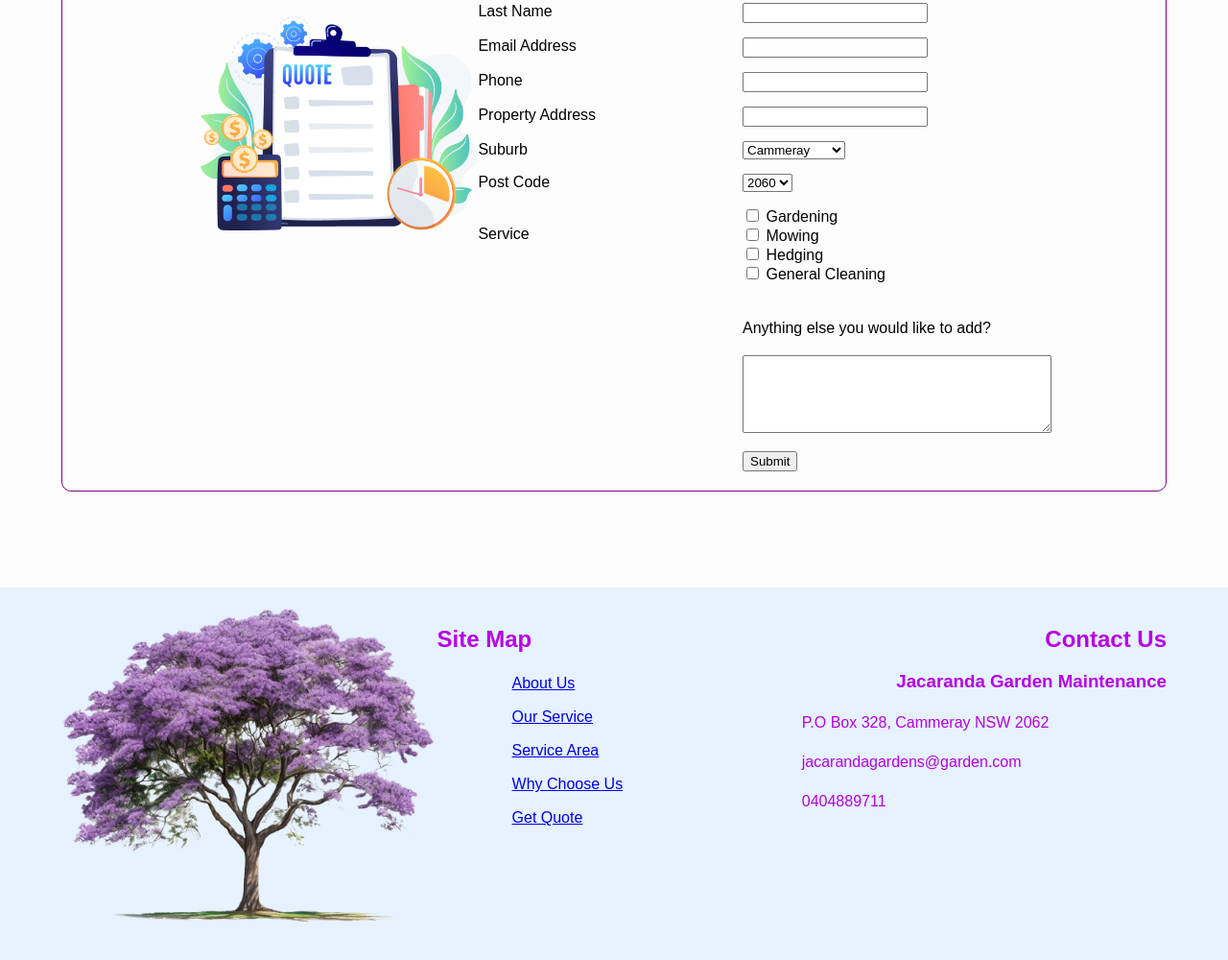
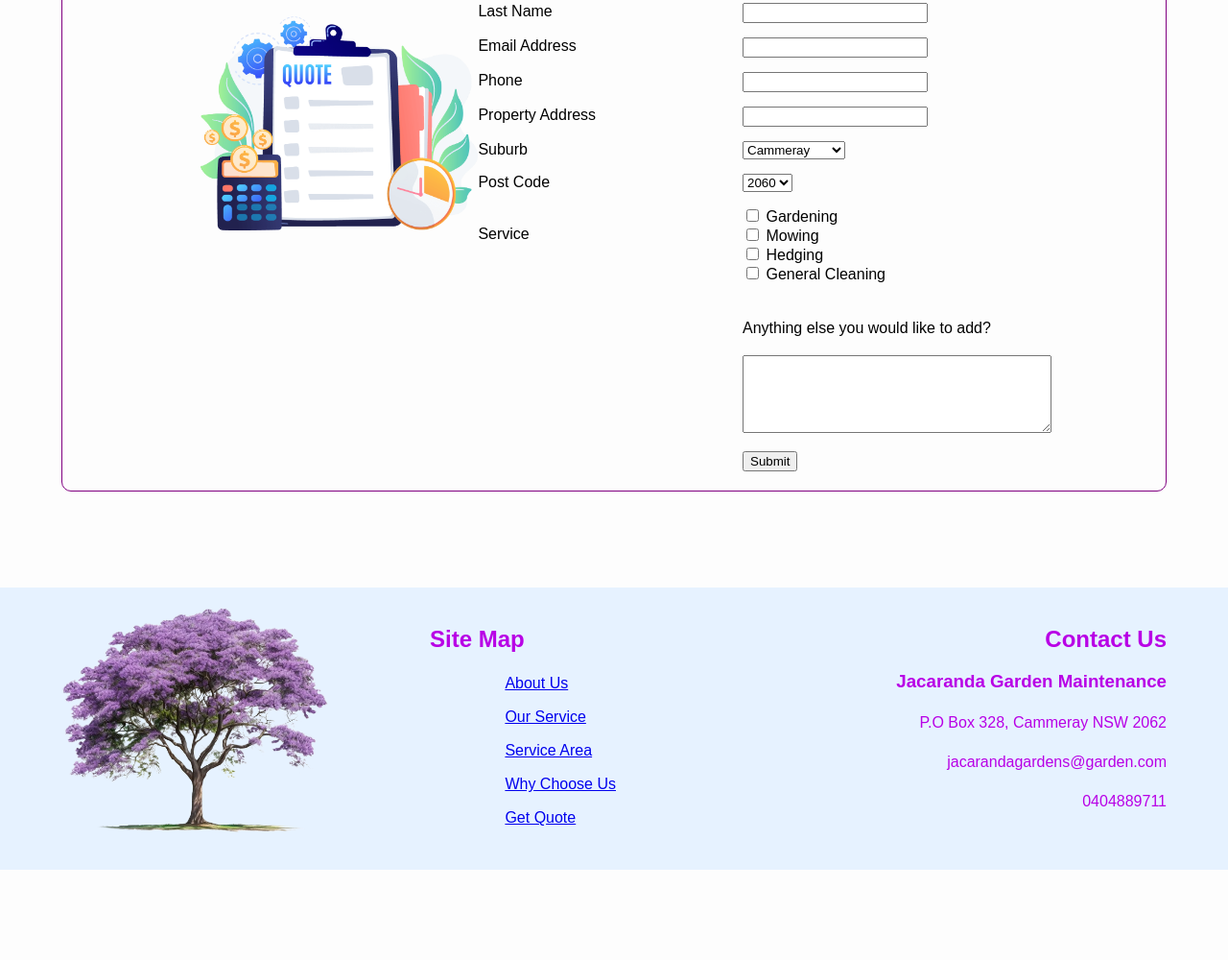
Before and after one commit to revou-fsse-5/milestone-1-sutoro, a plain HTML site: page index.html in a window 1280 px wide. Shown: the part 1665-2665 px from the top of the page at 96% size. After the commit the page ends 2571 px from the top, so only its background shows below. Drawn offline with Linux system fonts and the light colour scheme.

Commit message:
minor adjustment

```diff
--- a/style.css
+++ b/style.css
@@ -373,7 +373,7 @@ header {
 }
 
 .footer1 img {
-  max-height: 350px;
+  max-height: 250px;
 }
 
 .footer2 {
@@ -383,6 +383,11 @@ header {
 
 .footer3 {
   grid-area: 1 / 3 / 2 / 4;
+  justify-content: right;
+  text-align: right;
+}
+
+.footer3 p {
   text-align: right;
 }
 
```
